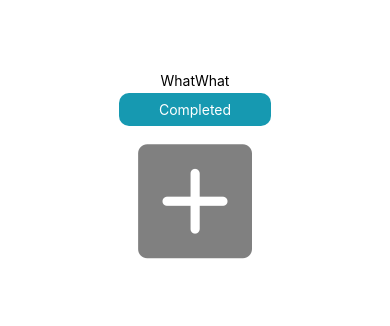
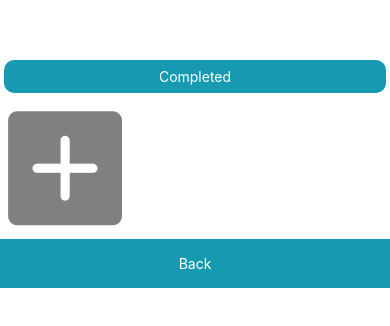
Before and after one commit to alsalmiw/scrubby_react_native, a React Native app: screen / in a window 390 px wide. Shown: the part 250-576 px from the top of the page. Built offline with nearby package versions, Linux system fonts and the light colour scheme.

Commit message:
Created FullButtonComponent

```diff
--- a/App.tsx
+++ b/App.tsx
@@ -3,6 +3,8 @@ import { StyleSheet, Text, View } from 'react-native';
 
 import ButtonModalComponent from './components/Modal/ButtonModalComponent';
 import AddItemButtonComponent from './components/AddItemButtonComponent';
+import FullButtonComponent from './components/FullButtonComponent';
+
 import { AntDesign } from '@expo/vector-icons';
 // import { ThemeProvider } from './context/ThemeContext';
 // import HeaderComponent from './components/HeaderComponent'
@@ -18,19 +20,24 @@ export default function App() {
     console.log('This is the add button');
   }
 
+  const displayFullHandler = () => {
+    console.log('Full Display');
+  }
+
   return (
     // <ThemeProvider>
     // <HeaderComponent title="Header Component"/>
     <>
       <View style={styles.container}>
-        <Text>WhatWhat</Text>
         {/* This is the ButtonModalComponent */}
-        <ButtonModalComponent onPress={displayHandler} >Completed</ButtonModalComponent>
+        <ButtonModalComponent onPress={displayHandler}>Completed</ButtonModalComponent>
         {/* This is the AddItemButtonComponent */}
         <AddItemButtonComponent onPress={displayAddHandler}>
           {/* This is the expo vector icon, size is based on pixels */}
           <AntDesign name="plussquare" size={130} color="grey" />
         </AddItemButtonComponent>
+        <FullButtonComponent onPress={displayFullHandler}>Back</FullButtonComponent>
+
       </View>
 
     </>
@@ -42,7 +49,6 @@ const styles = StyleSheet.create({
   container: {
     flex: 1,
     backgroundColor: '#fff',
-    alignItems: 'center',
     justifyContent: 'center',
   },
   addButtonContainer: {
--- a/components/AddItemButtonComponent.tsx
+++ b/components/AddItemButtonComponent.tsx
@@ -14,7 +14,7 @@ const AddItemButtonComponent:FC<{onPress: () => void}> = (props) => {
                 style={styles.buttonInnerContainer}
                 onPress={addButtonHandler}
             >
-                <Text style={styles.buttonText}>{props.children}</Text>
+                <View>{props.children}</View>
             </Pressable>
         </View>
     )
@@ -33,11 +33,7 @@ const styles = StyleSheet.create({
         borderRadius: 10
     },
 
-    buttonText: {
-        color: 'white',
-        textAlign: 'center',
-        fontSize: 30
-    }
+
 
 
 })
--- /dev/null
+++ b/components/FullButtonComponent.tsx
@@ -0,0 +1,37 @@
+import { FC } from 'react';
+import { View, Text, StyleSheet, Pressable } from 'react-native';
+
+
+const FullButtonComponent: FC<{ onPress: () => void }> = (props) => {
+
+    const buttonHandler = () => {
+        props.onPress()
+    }
+
+    return (
+        <View style={styles.buttonOuterContainer}>
+            <Pressable
+                style={styles.buttonInnerContainer}
+                onPress={buttonHandler}
+            >
+                <Text style={styles.buttonText}>{props.children}</Text>
+            </Pressable>
+        </View>
+    )
+};
+
+export default FullButtonComponent;
+
+const styles = StyleSheet.create({
+    buttonOuterContainer: {
+        overflow: 'hidden'
+    },
+    buttonInnerContainer: {
+        backgroundColor: '#1699B1',
+        paddingVertical: '4%',
+    },
+    buttonText: {
+        color: 'white',
+        textAlign: 'center'
+    }
+});
```
